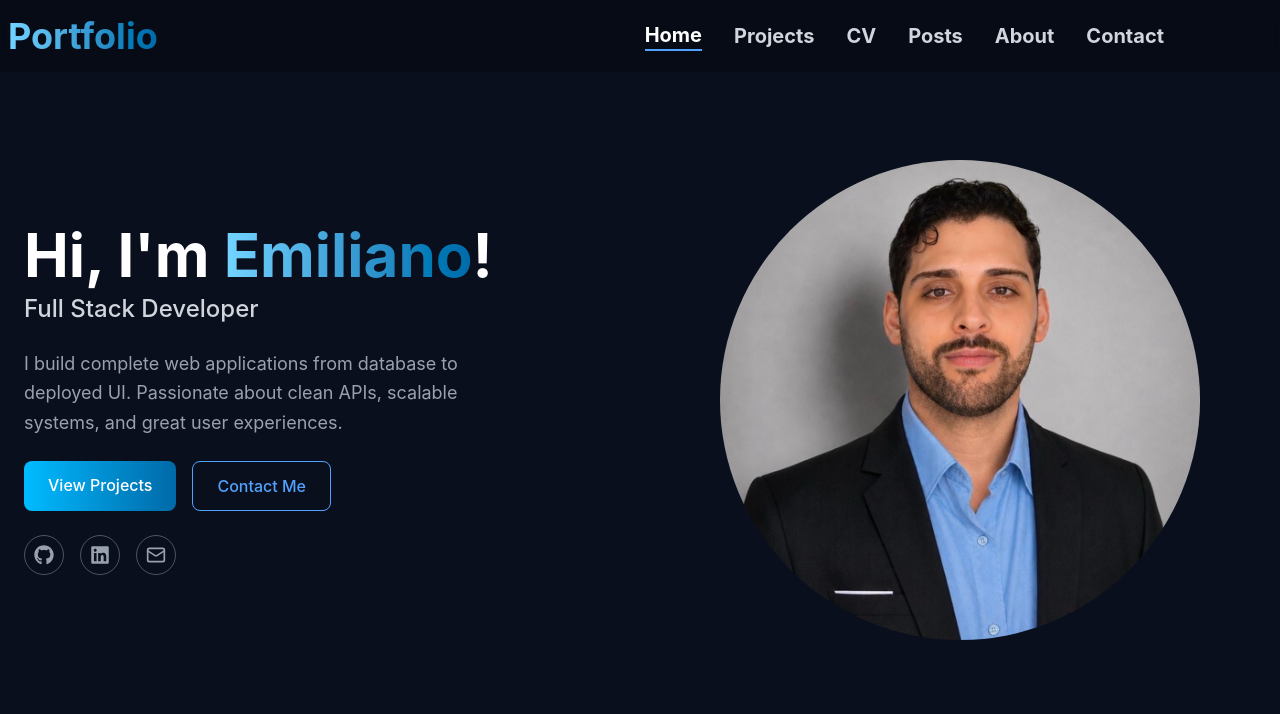
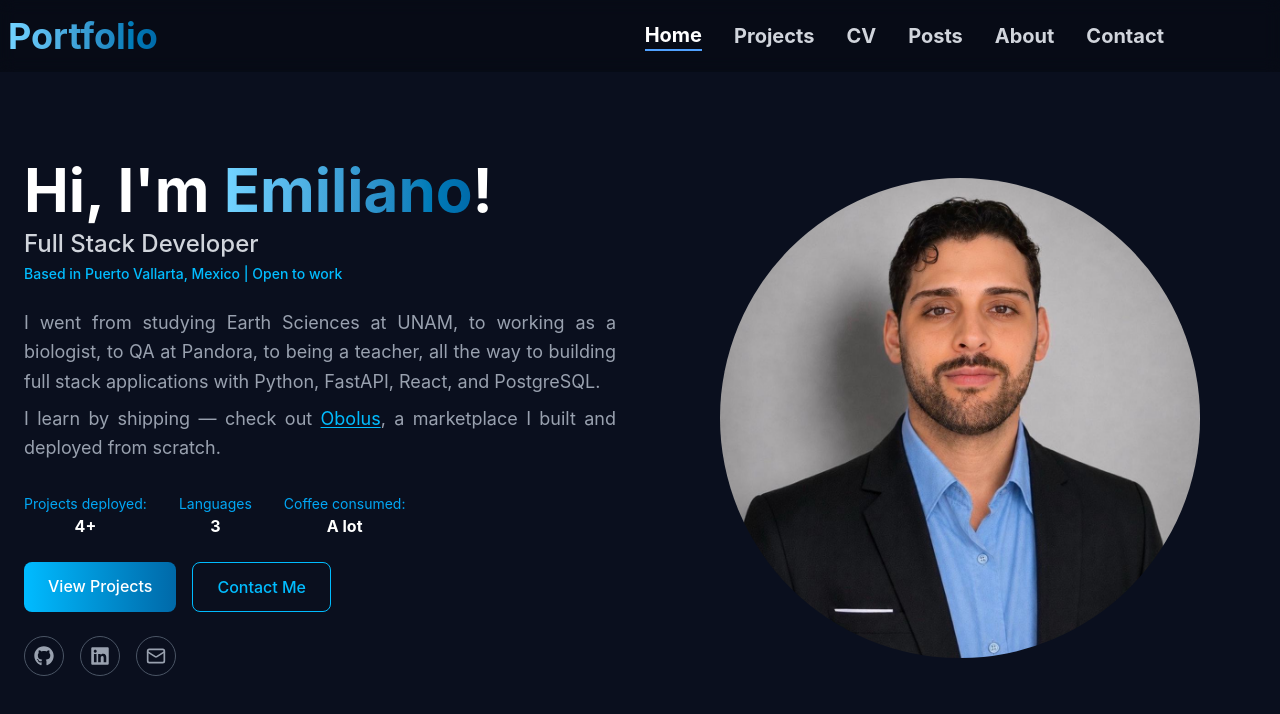
Before and after one commit to EmilianoPadilla/portfolio, a React (Vite) app: page / in a window 1280 px wide. Shown: the top 714 px of the page. Built offline with nearby package versions, Linux system fonts and the light colour scheme.

Commit message:
improved portfolio

```diff
--- a/src/sections/About.tsx
+++ b/src/sections/About.tsx
@@ -49,17 +49,28 @@ function About() {
         {/* Mobile text */}
         <div className="flex flex-col gap-4">
           <p className="text-gray-300 leading-relaxed">
-            I'm a Full Stack Developer based in Puerto Vallarta, Mexico. I come from an
-            unconventional path — Earth Sciences at UNAM, teaching, and technical support
-            at Pandora — which shaped how I think about systems, communication, and problem-solving.
+            Hello! My name is Emiliano Padilla Robles, I'm a Full Stack Developer based in Puerto Vallarta,
+            with a strong backend foundation in Python, FastAPI, PostgreSQL, and Docker —
+            now building complete applications from database to deployed UI.
+
+
+          </p>
+
+          <p className="text-gray-300 leading-relaxed">
+            As for myself, I come from an unconventional path — I studied Earth Sciences at UNAM and I've had a variety of different jobs - from Teacher to QA at Pandora -
+            which shaped how I think about systems, communication, and problem-solving.
+            I transitioned into software through hands-on building, different courses and through self made projects.
+
+            I recently deployed Obolus, a full stack e-commerce marketplace where users can buy, sell, and manage products (no transactions are allowed since it is merely an educational project).
+            I'm very proud to say I built both the Frontend and Backend using a variety of technologies and tools.
+
+            What I've been enjoying the most lately: designing, building products that actually work end to end and see them evolve into something I'm proud of,
+            and of course, a good cup of coffee. ☕
+
+
           </p>
           <p className="text-gray-300 leading-relaxed">
-            I transitioned into software through hands-on building, not bootcamps.
-            What I enjoy most is designing clean APIs, thinking through data models,
-            and building products that work end to end — from database to deployed UI.
-          </p>
-          <p className="text-gray-300 leading-relaxed">
-            Currently open to junior backend, full stack, or SRE opportunities. Remote-friendly.
+            I'm open to junior backend, full stack, or SRE opportunities. Remote-friendly but also open to relocate.
           </p>
 
           <div className="grid grid-cols-1 gap-3 pt-2">
@@ -123,17 +134,33 @@ function About() {
           {/* Right side — text */}
           <div className="flex-1 flex flex-col gap-6 pt-0 pl-130 pr-100">
             <p className="text-gray-300 leading-relaxed text-lg">
-              I'm a Full Stack Developer based in Puerto Vallarta, Mexico. I come from an
-              unconventional path — Earth Sciences at UNAM, teaching, and technical support
-              at Pandora — which shaped how I think about systems, communication, and problem-solving.
+            Hello! My name is Emiliano Padilla Robles, I'm a Full Stack Developer based in Puerto Vallarta,
+            with a strong backend foundation in Python, FastAPI, PostgreSQL, and Docker —
+            now building complete applications from database to deployed UI.
+            </p>
+
+            <p className="text-gray-300 leading-relaxed text-lg">
+              As for myself, I come from an unconventional path — I studied Earth Sciences at UNAM and I've had a variety of different jobs. I've been a Geography, English and biology Teacher;
+              I've worked as QA at Pandora, I've done scientific research, I've worked as a biologist at Puerto Vallarta's botanical garden and I've had all kinds of different jobs during the hollidays.
+            </p>
+
+            <p className="text-gray-300 leading-relaxed text-lg">
+              All of this has shaped how I think about systems, communication, and problem-solving. From being able to explain complex topics in a basic and easy to understand way,
+              thanks to my time as a teacher; to being able to understand both sides of a software product - thanks to my time working with clients at Pandora and by developing apps myself.
+            </p>
+
+            <p className="text-gray-300 leading-relaxed text-lg">
+              This last year I transitioned into software through hands-on building, different courses and through self made projects.
+              I recently deployed Obolus, a full stack e-commerce marketplace where users can buy, sell, and manage products (no transactions are allowed since it is merely an educational project).
+              I'm very proud to say I built both the Frontend and Backend using a variety of technologies and tools.
             </p>
             <p className="text-gray-300 leading-relaxed text-lg">
-              I transitioned into software through hands-on building, not bootcamps.
-              What I enjoy most is designing clean APIs, thinking through data models,
-              and building products that work end to end — from database to deployed UI.
+              This is what I've been enjoying the most lately: designing, building products that actually work end to end and see them evolve into something I'm proud of, feeling that I'm growing
+              both in a professional and personal way, and of course, a good cup of coffee. ☕
             </p>
+
             <p className="text-gray-300 leading-relaxed text-lg">
-              Currently open to junior backend, full stack, or SRE opportunities. Remote-friendly.
+              I'm open to junior backend, full stack, or SRE opportunities. Remote-friendly but also open to relocate.
             </p>
 
             <div className="grid grid-cols-2 gap-4 pt-2">
--- a/src/sections/Hero.tsx
+++ b/src/sections/Hero.tsx
@@ -1,12 +1,12 @@
 import { Mail } from 'lucide-react'
 import photo from '../assets/myphoto.jpeg'
 import { FaGithub, FaLinkedin } from 'react-icons/fa'
-
 
 function Hero() {
   return (
     <section id="home" className="min-h-screen flex flex-col px-6 pt-40 pb-8">
       <div className="container mx-auto flex flex-col-reverse md:flex-row items-center justify-between gap-12 w-full">
+
         {/* Left side — text */}
         <div className="flex flex-col gap-6 md:w-1/2">
           <div>
@@ -15,31 +15,63 @@ function Hero() {
               <span className="bg-gradient-to-r from-sky-300 to-sky-700 bg-clip-text text-transparent">
                 Emiliano
               </span>
-            <span className="text-5xl md:text-6xl font-bold mb-2">
               !
-            </span>
             </h1>
             <h2 className="text-2xl text-gray-300 font-medium">
               Full Stack Developer
             </h2>
+            <p className="text-sky-400 text-sm font-medium mt-1">
+              Based in Puerto Vallarta, Mexico | Open to work
+            </p>
           </div>
 
-          <p className="text-gray-400 text-lg leading-relaxed max-w-md">
-            I build complete web applications from database to deployed UI.
-            Passionate about clean APIs, scalable systems, and great user experiences.
+        <div className="flex flex-col gap-2">
+          <p className="text-gray-400 text-lg leading-relaxed text-justify mb-0 pb-0">
+            I went from studying Earth Sciences at UNAM, to working as a biologist, to QA at Pandora, to being a teacher, all the way
+            to building full stack applications with Python, FastAPI, React, and PostgreSQL.
           </p>
+          <p className="text-gray-400 text-lg leading-relaxed text-justify mt-0 pt-0">
+            I learn by shipping — check out{' '}
+            <a
+              href="https://obolus-by-emilianopadilla.vercel.app"
+              target="_blank"
+              rel="noopener noreferrer"
+              className="text-sky-400 hover:text-sky-300 underline underline-offset-2"
+            >
+              Obolus
+            </a>
+            , a marketplace I built and deployed from scratch.
+          </p>
+        </div>
+
+          {/* Quick stats */}
+          <div className="flex gap-8 pt-2">
+            <div>
+              <p className="text-sky-500 text-sm">Projects deployed:</p>
+              <p className="text-1xl font-bold text-white text-center">4+</p>
+
+            </div>
+            <div>
+              <p className="text-sky-500 text-sm">Languages</p>
+              <p className="text-1xl font-bold text-white text-center">3</p>
+            </div>
+            <div>
+              <p className="text-sky-500 text-sm">Coffee consumed:</p>
+              <p className="text-1xl font-bold text-white text-center">A lot</p>
+            </div>
+          </div>
 
           {/* Buttons */}
           <div className="flex gap-4 flex-wrap">
             <a
-              href="#projects"
+              href="/projects"
               className="bg-gradient-to-r from-sky-400 to-sky-700 text-white px-6 py-3 rounded-lg font-medium hover:opacity-70 transition-opacity"
             >
               View Projects
             </a>
             <a
-              href="#contact"
-              className="border border-blue-400 text-blue-400 px-6 py-3 rounded-lg font-medium hover:bg-blue-400/20 transition-colors"
+              href="/contact"
+              className="border border-sky-400 text-sky-400 px-6 py-3 rounded-lg font-medium hover:bg-sky-400/20 transition-colors"
             >
               Contact Me
             </a>
@@ -75,15 +107,13 @@ function Hero() {
         {/* Right side — photo */}
         <div className="md:w-1/2 flex justify-center">
           <div className="relative">
-            {/* Gradient ring around photo */}
-            <div className="w-72 h-72 md:w-120 md:h-120 ">
+            <div className="w-72 h-72 md:w-120 md:h-120">
               <img
                 src={photo}
                 alt="Emiliano Padilla"
                 className="w-full h-full rounded-full object-cover"
               />
             </div>
-            {/* Decorative blur behind photo */}
             <div className="absolute inset-0 rounded-full bg-gradient-to-r from-sky-300 to-sky-700 blur-3xl opacity-20 -z-10" />
           </div>
         </div>
```
Lines whose indentation alone changed are shown as unchanged.
